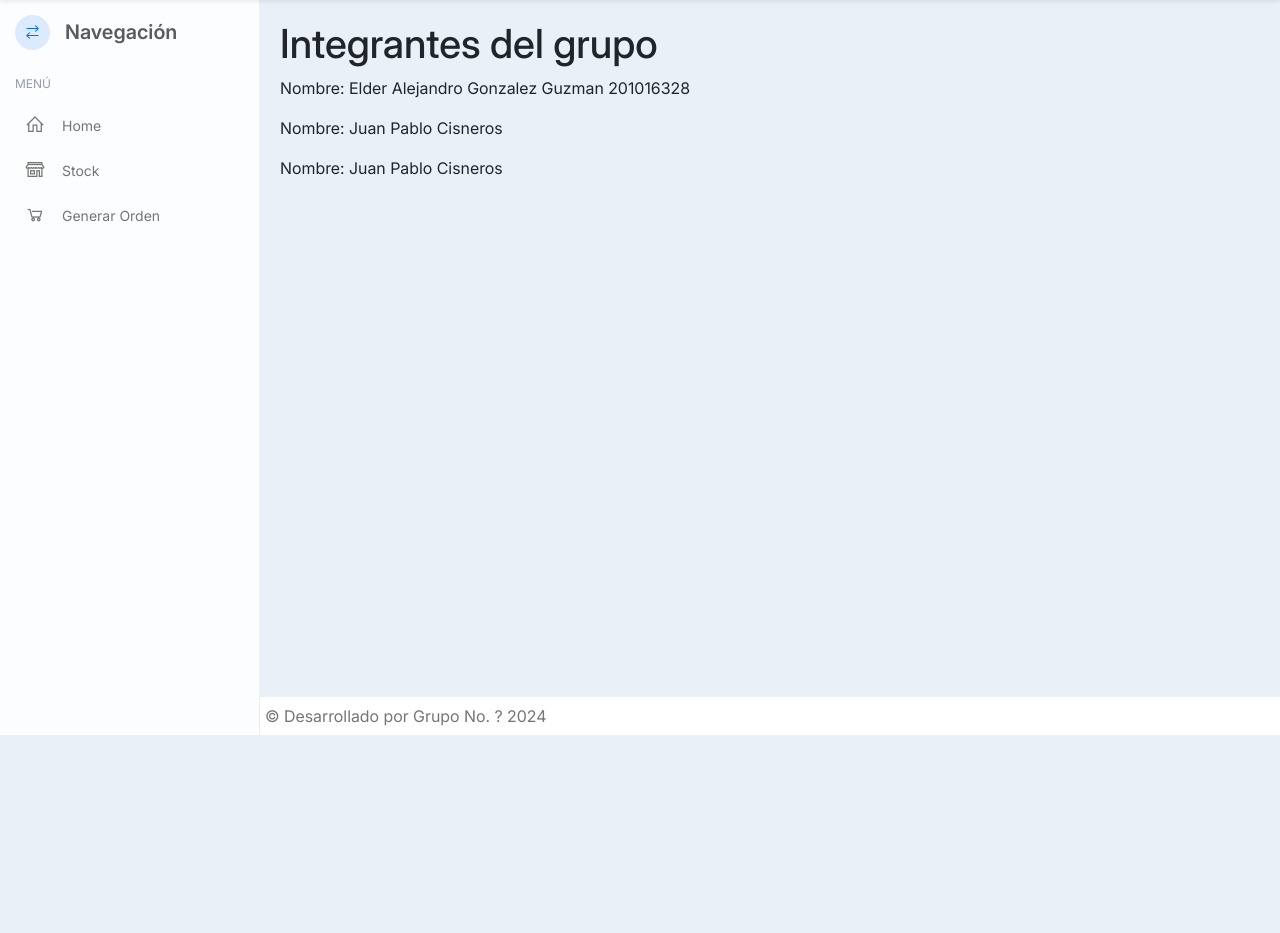
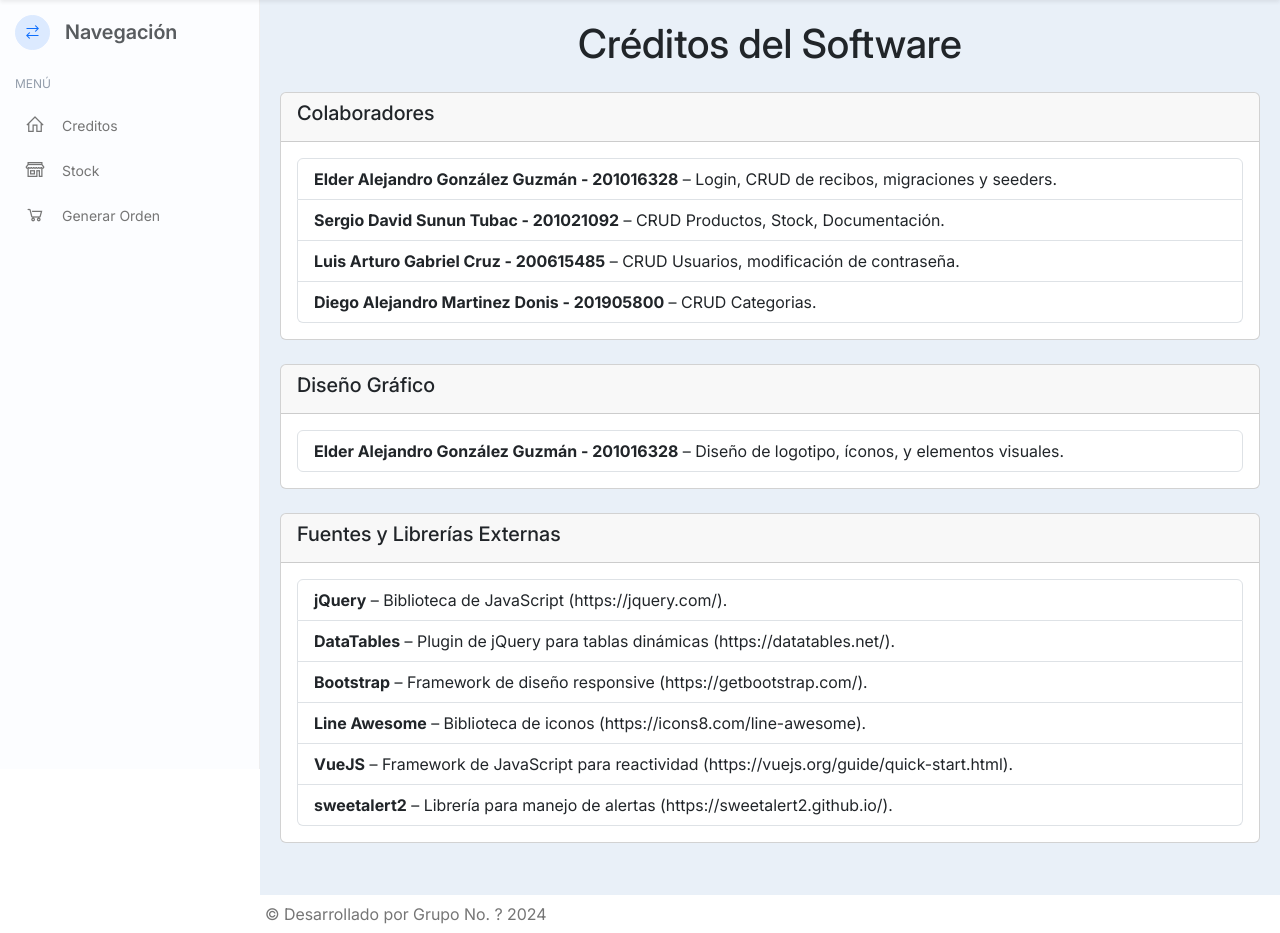
Before and after one commit to Elderthemarvel/MiTienda, a CodeIgniter 4 app: the page made by app/Views/home.php in a window 1280 px wide. Shown: the part 80-1013 px from the top of the page. Before the commit the page ends 815 px from the top, so only its background shows below. Run offline with PHP 8.4 and a stand-in for CodeIgniter, Linux system fonts and the light colour scheme; the template is opened without the code that fills it, so the values that code supplies are empty; some libraries are stand-ins or nearby versions.

Commit message:
cambios menu

```diff
--- a/app/Views/home.php
+++ b/app/Views/home.php
@@ -1,8 +1,72 @@
 <?= $this->extend('template') ?>
 
 <?= $this->section('contenido') ?>
-       <h1>Integrantes del grupo</h1>
-       <p>Nombre: Elder Alejandro Gonzalez Guzman 201016328</p>
-       <p>Nombre: Juan Pablo Cisneros</p>
-       <p>Nombre: Juan Pablo Cisneros</p>
+<h1 class="text-center mb-4">Créditos del Software</h1>
+
+<!-- Colaboradores -->
+<div class="card mb-4">
+    <div class="card-header">
+        <h5 class="card-title">Colaboradores</h5>
+    </div>
+    <div class="card-body">
+        <ul class="list-group">
+            <li class="list-group-item">
+                <strong>Elder Alejandro González Guzmán - 201016328</strong> – Login, CRUD de recibos, migraciones y seeders.
+            </li>
+            <li class="list-group-item">
+                <strong>Sergio David Sunun Tubac - 201021092</strong> – CRUD Productos, Stock, Documentación.
+            </li>
+            <li class="list-group-item">
+                <strong>Luis Arturo Gabriel Cruz - 200615485</strong> – CRUD Usuarios, modificación de contraseña.
+            </li>
+            <li class="list-group-item">
+                <strong>Diego Alejandro Martinez Donis - 201905800</strong> – CRUD Categorias.
+            </li>
+        </ul>
+    </div>
+</div>
+
+<!-- Diseño Gráfico -->
+<div class="card mb-4">
+    <div class="card-header">
+        <h5 class="card-title">Diseño Gráfico</h5>
+    </div>
+    <div class="card-body">
+        <ul class="list-group">
+            <li class="list-group-item">
+                <strong>Elder Alejandro González Guzmán - 201016328</strong> – Diseño de logotipo, íconos, y elementos visuales.
+            </li>
+        </ul>
+    </div>
+</div>
+
+<!-- Fuentes y Librerías Externas -->
+<div class="card mb-4">
+    <div class="card-header">
+        <h5 class="card-title">Fuentes y Librerías Externas</h5>
+    </div>
+    <div class="card-body">
+        <ul class="list-group">
+            <li class="list-group-item">
+                <strong>jQuery</strong> – Biblioteca de JavaScript (https://jquery.com/).
+            </li>
+            <li class="list-group-item">
+                <strong>DataTables</strong> – Plugin de jQuery para tablas dinámicas (https://datatables.net/).
+            </li>
+            <li class="list-group-item">
+                <strong>Bootstrap</strong> – Framework de diseño responsive (https://getbootstrap.com/).
+            </li>
+            <li class="list-group-item">
+                <strong>Line Awesome</strong> – Biblioteca de iconos (https://icons8.com/line-awesome).
+            </li>
+            <li class="list-group-item">
+                <strong>VueJS</strong> – Framework de JavaScript para reactividad (https://vuejs.org/guide/quick-start.html).
+            </li>
+            <li class="list-group-item">
+                <strong>sweetalert2</strong> – Librería para manejo de alertas (https://sweetalert2.github.io/).
+            </li>
+        </ul>
+    </div>
+</div>
+
 <?= $this->endSection() ?>
--- a/app/Views/menu_admin.php
+++ b/app/Views/menu_admin.php
@@ -3,7 +3,7 @@
     <li>
         <a href="<?= base_url('/home') ?>">
             <i class="las la-home icon"></i>
-            <span class="text-item">Home</span>
+            <span class="text-item">Creditos</span>
         </a>
     </li>
     <li>
--- a/app/Views/menu_ventas.php
+++ b/app/Views/menu_ventas.php
@@ -2,7 +2,7 @@
     <li>
         <a href="<?= base_url('/home') ?>">
             <i class="las la-home icon"></i>
-            <span class="text-item">Home</span>
+            <span class="text-item">Creditos</span>
         </a>
     </li>
     <li>
--- a/app/Views/template.php
+++ b/app/Views/template.php
@@ -25,6 +25,7 @@
 <body>
     <!-- Contenedor general -->
     <main class="container-general" id="app">
+    <?php $session = session(); ?>
         <!-- Navbar -->
         <nav class="navbar navbar-expand-lg py-3 sticky-top shadow-sm navbar-color">
             <div class="container-fluid">
@@ -51,7 +52,7 @@
                                 <img src="<?= base_url('images/avatar.png')?>"alt="logo">
                                 </div>
                                 <div>
-                                    <div class="fw-semibold">Hola, Elder</div>
+                                    <div class="fw-semibold">Hola, <?= esc($session->get('nombre')." ".$session->get('apellido')); ?></div>
                                    <!-- <div>
                                         <a href="" class="nav-link text-primary">Ver mi perfil</a>
                                     </div>-->
```
Also changed, not shown: app/Controllers/UsuarioController.php (+34 -0 lines), app/Views/ventas/generar_orden.php (+15 -29 lines).
